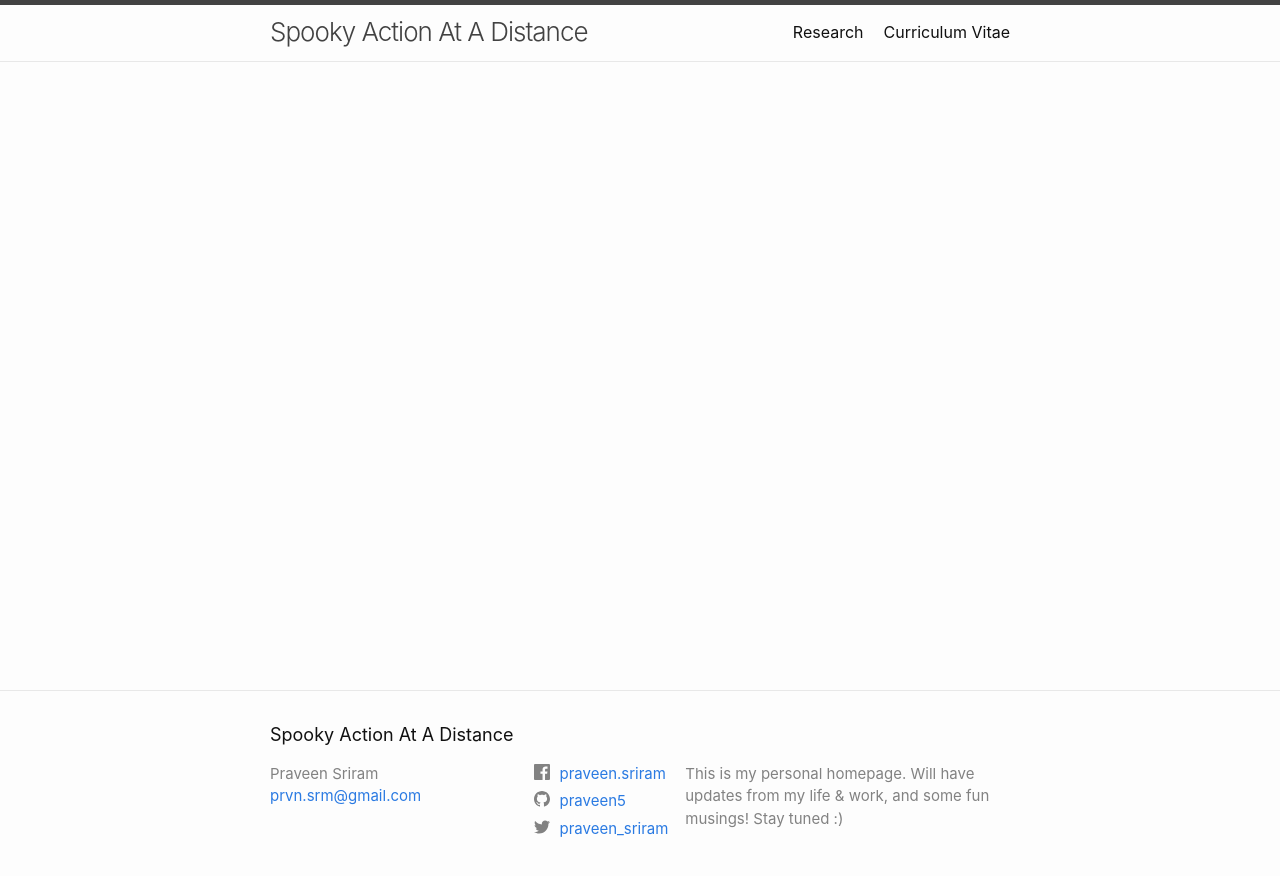
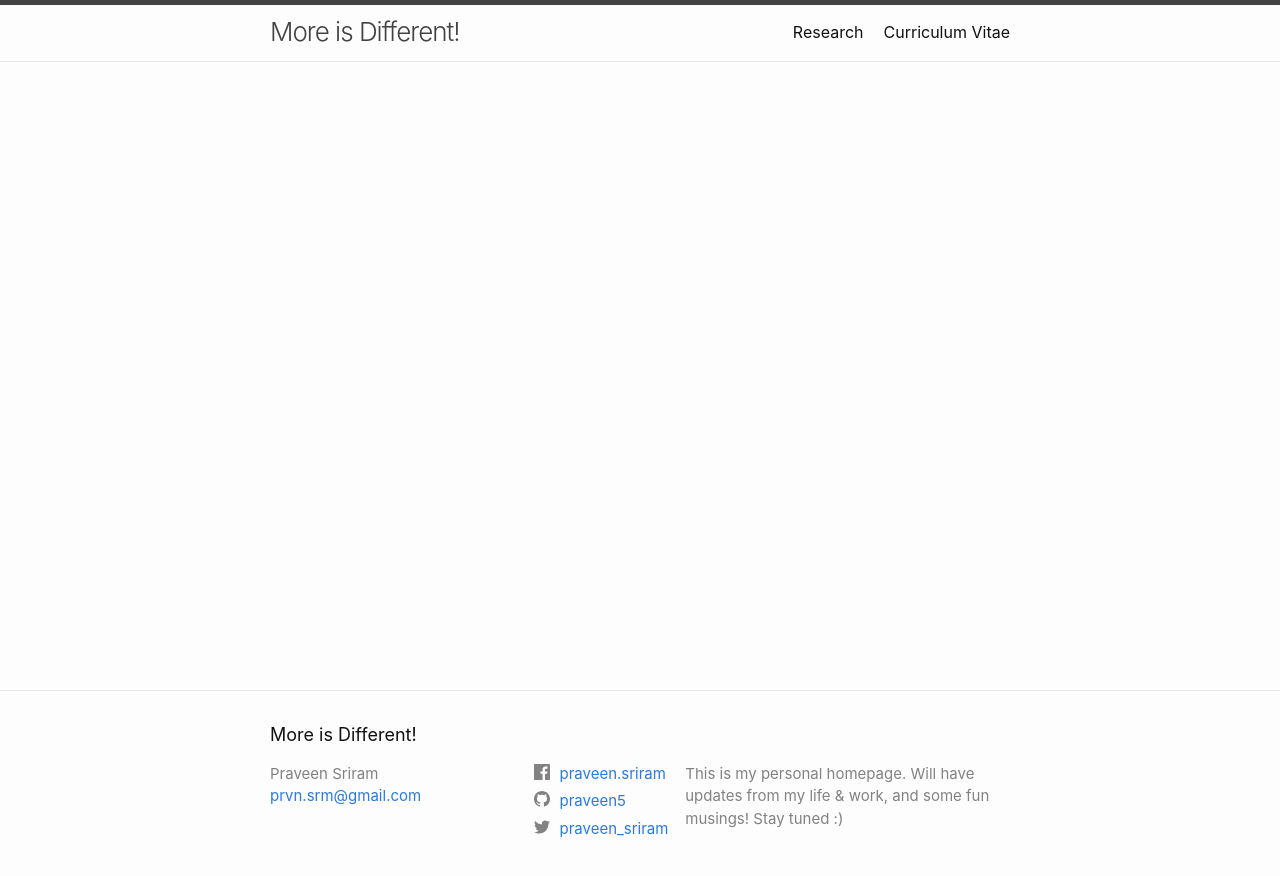
Before and after one commit to praveen5/praveen5.github.io, a Jekyll site: the page built from about.md, in a window 1280 px wide. Shown: the top 876 px of the page. Built offline with Jekyll 4.4.1, drawn with Linux system fonts in a browser that asks for light colours; our own code applies the rules of GitHub Pages for plain Markdown files.

Commit message:
Updating title

```diff
--- a/_config.yml
+++ b/_config.yml
@@ -13,7 +13,7 @@
 # you will see them accessed via {{ site.title }}, {{ site.email }}, and so on.
 # You can create any custom variable you would like, and they will be accessible
 # in the templates via {{ site.myvariable }}.
-title: Spooky Action At A Distance
+title: More is Different!
 author: Praveen Sriram
 email: prvn.srm@gmail.com
 description: This is my personal homepage. Will have updates from my life & work, and some fun musings! Stay tuned :)
```
